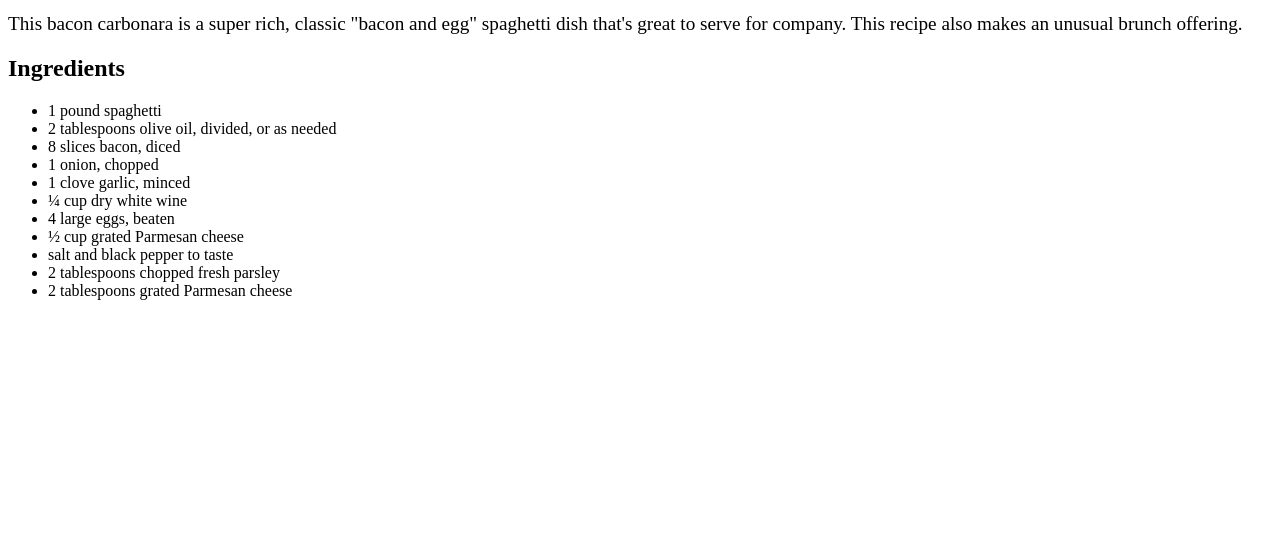
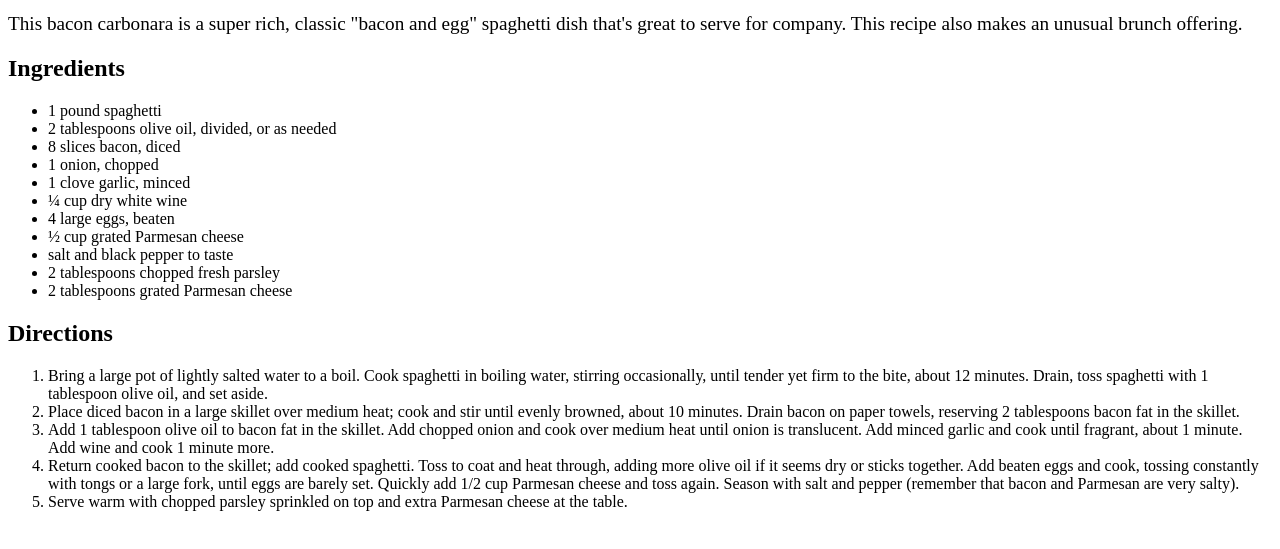
Before and after one commit to RasmusDZ2/odin-recipes, a plain HTML site: page recipes/carbonara.html in a window 1280 px wide. Shown: the part 101-650 px from the top of the page. Drawn offline with Linux system fonts and the light colour scheme.

Commit message:
Add ingredients and directions

```diff
--- a/recipes/carbonara.html
+++ b/recipes/carbonara.html
@@ -30,6 +30,38 @@
                 <li>2 tablespoons chopped fresh parsley</li>
                 <li>2 tablespoons grated Parmesan cheese</li>
             </ul>
+
+        <h2>Directions</h2>
+            <ol>
+                <li>
+                    Bring a large pot of lightly salted water to a boil.
+                    Cook spaghetti in boiling water, stirring occasionally,
+                    until tender yet firm to the bite, about 12 minutes.
+                    Drain, toss spaghetti with 1 tablespoon olive oil, and set aside.
+                </li>
+                <li>
+                    Place diced bacon in a large skillet over medium heat;
+                    cook and stir until evenly browned, about 10 minutes.
+                    Drain bacon on paper towels, reserving 2 tablespoons bacon fat in the skillet.
+                </li>
+                <li>
+                    Add 1 tablespoon olive oil to bacon fat in the skillet.
+                    Add chopped onion and cook over medium heat until onion is translucent.
+                    Add minced garlic and cook until fragrant, about 1 minute.
+                    Add wine and cook 1 minute more.
+                </li>
+
+                <li>
+                    Return cooked bacon to the skillet; add cooked spaghetti.
+                    Toss to coat and heat through, adding more olive oil if it seems dry or sticks together.
+                    Add beaten eggs and cook, tossing constantly with tongs or a large fork, until eggs are barely set.
+                    Quickly add 1/2 cup Parmesan cheese and toss again.
+                    Season with salt and pepper (remember that bacon and Parmesan are very salty).
+                </li>
+                <li>
+                    Serve warm with chopped parsley sprinkled on top and extra Parmesan cheese at the table.
+                </li>
+            </ol>
     </body>
 
 </html>
```
